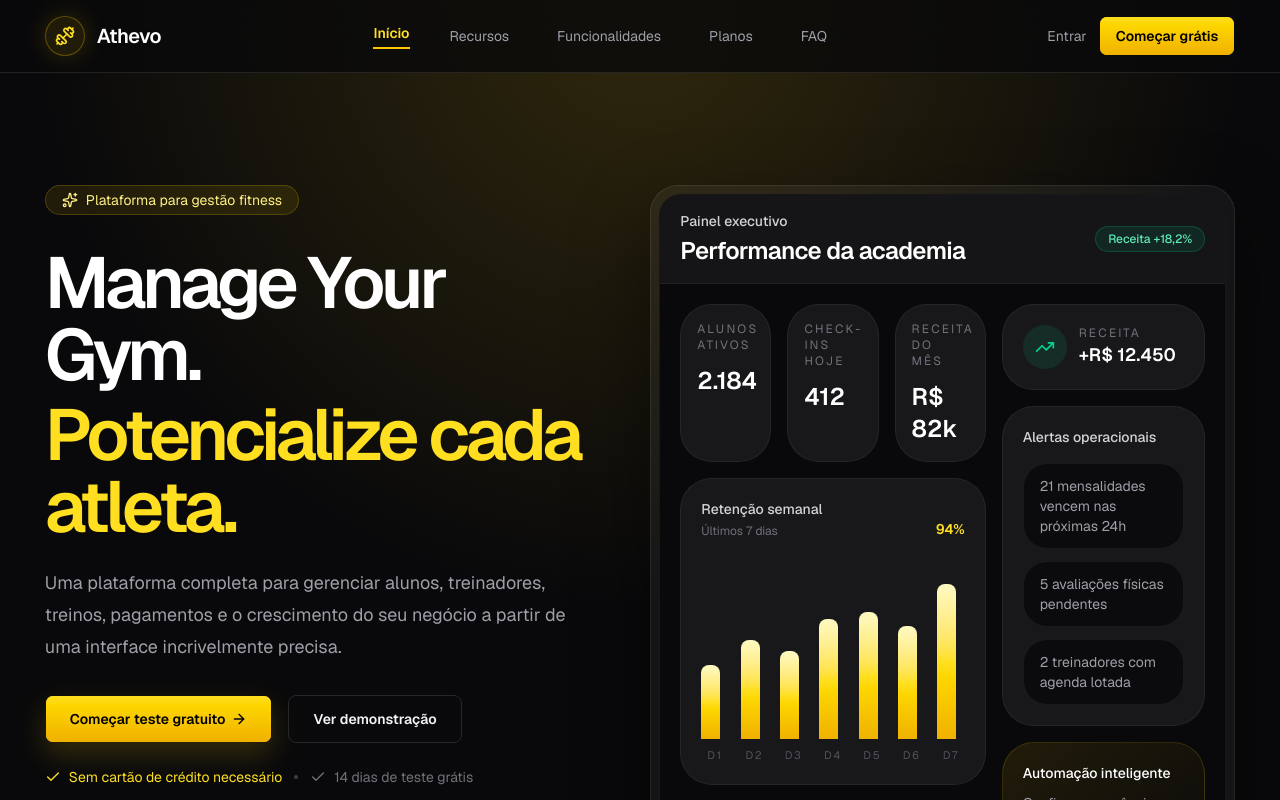
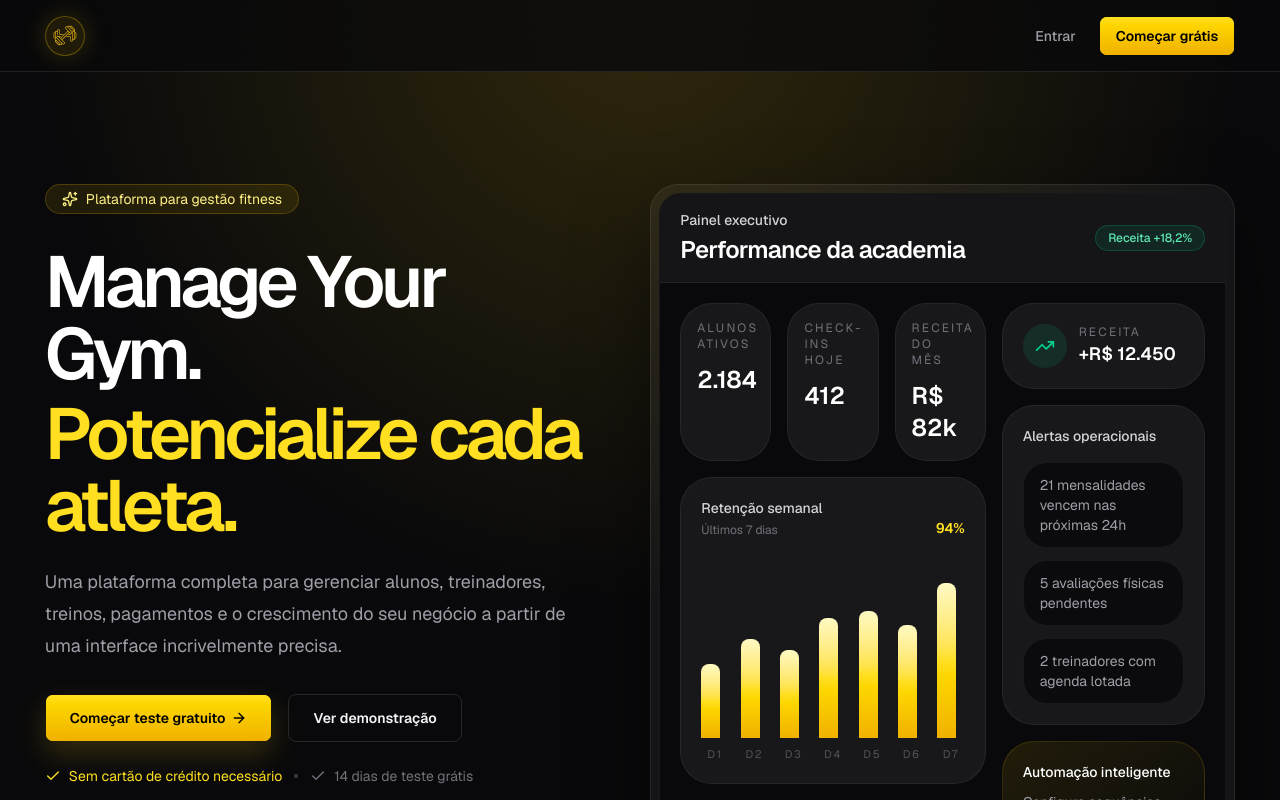
Before and after one commit to CleytonJrB/athevo-frontend, a Next.js app: page / in a window 1280 px wide. Shown: the top 800 px of the page. Built offline with nearby package versions, Linux system fonts and the light colour scheme.

Commit message:
FIX: adjusting thw common components 'footer' and 'header'

```diff
--- a/src/components/layout/footer.tsx
+++ b/src/components/layout/footer.tsx
@@ -1,9 +1,10 @@
 import {
   BriefcaseBusiness,
-  Dumbbell,
   Globe,
   Sparkles
 } from "lucide-react";
+
+import Logo from "../icons/logo";
 
 interface FooterProps {
   simple?: boolean;
@@ -82,10 +83,7 @@ export default function Footer(props: FooterProps) {
       <div className="mx-auto grid max-w-[98%] gap-10 px-6 py-16 md:grid-cols-2 lg:grid-cols-[1.4fr_repeat(4,1fr)] lg:px-8">
         <div>
           <div className="flex items-center gap-3">
-            <div className="flex size-10 items-center justify-center rounded-2xl border border-yellow-400/30 bg-yellow-400/10 text-yellow-300">
-              <Dumbbell className="size-5" />
-            </div>
-            <span className="text-xl font-semibold text-white">Athevo</span>
+            <Logo />
           </div>
           <p className="mt-5 max-w-sm text-sm leading-7 text-zinc-500">
             © 2024 Athevo. Gestão precisa de fitness para academias que precisam de visibilidade operacional real.
--- a/src/components/layout/header.tsx
+++ b/src/components/layout/header.tsx
@@ -1,34 +1,44 @@
-import React from 'react';
+import Link from 'next/link';
+
 import { Button } from "@/components/ui/button";
+import Logo from '../icons/logo';
 
-import {
-  Dumbbell
-} from "lucide-react";
-
-const navigationItems = [
+const defaultNavigationItems = [
+  { label: "Início", href: "#top" },
   { label: "Recursos", href: "#resources" },
   { label: "Funcionalidades", href: "#features" },
   { label: "Planos", href: "#plans" },
   { label: "FAQ", href: "#faq" },
 ];
 
-export default function Header() {
+export interface NavigationItem {
+  label: string;
+  href: string;
+}
+
+export interface HeaderProps {
+  onlyLogo?: boolean;
+  hasName?: boolean;
+  hasNavigations?: boolean;
+  hasButtonsAuth?: boolean;
+  navigationItems?: NavigationItem[];
+}
+
+export default function Header(props: HeaderProps) {
+  const { onlyLogo = false, hasName = false, hasNavigations = false, hasButtonsAuth = true, navigationItems = defaultNavigationItems } = props;
+
+  function renderNavigationItems(item: NavigationItem) {
+    if (item.href.startsWith("#top")) {
       return (
-    <header>
-      <nav className="sticky top-0 z-50 border-b border-white/10 bg-[#09090b]/80 backdrop-blur-xl">
-        <div className="mx-auto flex max-w-[98%] items-center justify-between px-6 py-4 lg:px-8">
-          <a href="#top" className="flex items-center gap-3">
-            <div className="flex size-10 items-center justify-center rounded-2xl border border-yellow-400/30 bg-yellow-400/10 text-yellow-300 shadow-[0_0_24px_rgba(250,204,21,0.18)]">
-              <Dumbbell className="size-5" />
-            </div>
-            <span className="text-xl font-semibold tracking-tight text-white">Athevo</span>
+        <a
+          key={item.href}
+          className="border-b-2 border-yellow-400 pb-1 text-sm font-semibold text-yellow-300"
+          href={item.href}>
+          {item.label}
         </a>
-
-          <div className="hidden items-center gap-8 md:flex">
-            <a className="border-b-2 border-yellow-400 pb-1 text-sm font-semibold text-yellow-300" href="#top">
-              Início
-            </a>
-            {navigationItems.map((item) => (
+      )
+    }
+    return (
       <a
         key={item.href}
         className="rounded-md px-2 py-1 text-sm text-zinc-400 transition hover:bg-white/5 hover:text-white"
@@ -36,17 +46,53 @@ export default function Header() {
       >
         {item.label}
       </a>
-            ))}
+    )
+  }
+
+  if (onlyLogo) {
+    return (
+      <header className="absolute top-0 z-50 h-18 bg-transparent">
+        <div className="mx-auto flex h-full max-w-[98%] bg-transparent items-center justify-between px-6 lg:px-8">
+          <Link href="/" className="flex items-center gap-3">
+            <Logo hasName={hasName} />
+          </Link>
         </div>
+      </header>
+    )
+  }
 
+  return (
+    <header className="sticky top-0 z-50 h-18">
+      <nav className="h-full border-b border-white/10 bg-[#09090b]/80 backdrop-blur-xl">
+        <div className="mx-auto flex h-full max-w-[98%] items-center justify-between px-6 lg:px-8">
+          <Link href="/" className="flex items-center gap-3">
+            <Logo hasName={hasName} />
+          </Link>
+
+          {hasNavigations && (
+            <div className="hidden items-center gap-8 md:flex">
+              {navigationItems.map(renderNavigationItems)}
+            </div>
+          )}
+
+          {hasButtonsAuth &&
             <div className="flex items-center gap-3">
-            <a className="hidden text-sm text-zinc-400 transition hover:text-white sm:block" href="#">
+              <Button
+                href="/login"
+                variant="ghost"
+                className="hidden text-sm text-zinc-400 transition hover:text-white sm:flex"
+              >
                   Entrar
-            </a>
-            <Button className="h-10 rounded-md bg-linear-to-b from-yellow-300 to-yellow-500 px-4 font-semibold text-black hover:from-yellow-200 hover:to-yellow-400">
+              </Button>
+
+              <Button
+                href="/register"
+                className="h-10 rounded-md bg-linear-to-b from-yellow-300 to-yellow-500 px-4 font-semibold text-black hover:from-yellow-200 hover:to-yellow-400"
+              >
                   Começar grátis
               </Button>
             </div>
+          }
         </div>
       </nav>
     </header>
```
Lines whose indentation alone changed are shown as unchanged.
